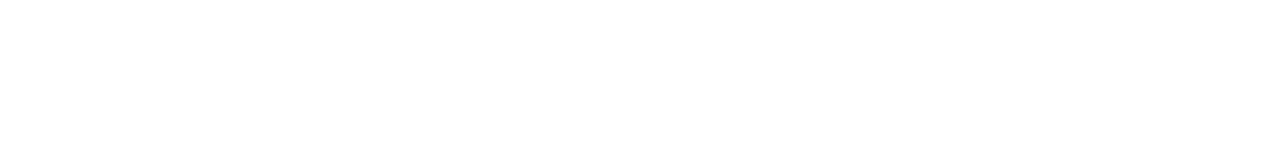
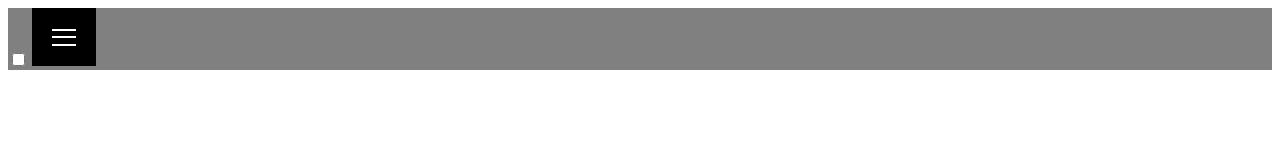
Before and after one commit to nashee/2.hm_ut_x1_1, a plain HTML site: page index.html in a window 1280 px wide. Drawn offline with Linux system fonts and the light colour scheme.

Commit message:
sudo class has been created to  create the humberger menu

```diff
--- a/css/style.css
+++ b/css/style.css
@@ -0,0 +1,78 @@
+* {
+    box-sizing: border-box;
+}
+
+.nav {
+    width: 100%;
+    background: gray;
+
+}
+
+.menu-btn {
+
+}
+
+.menu-icon {
+    padding: 28px 20px;
+    background-color: black;
+    display: inline-block;
+
+}
+
+.nav-icon {
+    background-color: white;
+    width: 24px;
+    height: 2px;
+    display: block;
+    position: relative;
+}
+
+.nav-icon::after {
+    content: '';
+    background-color: white;
+    width: 100%;
+    height: 100%;
+    display: block;
+    position: absolute;
+    top: -7px;
+}
+
+.nav-icon::before {
+    content: '';
+    background-color: white;
+    width: 100%;
+    height: 100%;
+    display: block;
+    position: absolute;
+    top: 8px;
+}
+
+
+
+.nav .menu-btn:checked ~ .menu-icon .nav-icon{
+   background-color: transparent;
+}
+.nav .menu-btn:checked ~ .menu-icon .nav-icon::after{
+    background-color: transparent;
+    transform: rotate(45deg);
+    content: '';
+    background-color: white;
+    width: 100%;
+    height: 100%;
+    display: block;
+    position: absolute;
+    top: 0;
+
+}
+
+.nav .menu-btn:checked ~ .menu-icon .nav-icon::before{
+    background-color: transparent;
+    transform: rotate(-45deg);
+    content: '';
+    background-color: white;
+    width: 100%;
+    height: 100%;
+    display: block;
+    position: absolute;
+    top: -0;
+}
--- a/index.html
+++ b/index.html
@@ -9,7 +9,13 @@
 </head>
 <body>
   <nav class="nav">
+    <input class="menu-btn" type="checkbox" id="btn">
+    <label class="menu-icon" for="btn">
 
+      <span class="nav-icon">
+
+      </span>
+    </label>
   </nav>
 </body>
 </html>
```
Also changed, not shown: read_me.txt (added).
